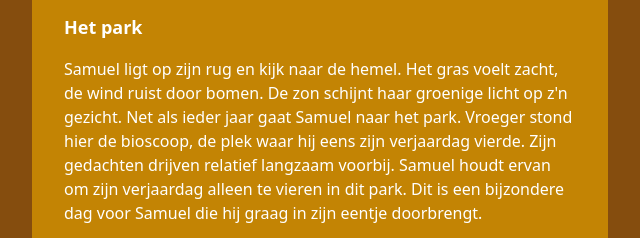
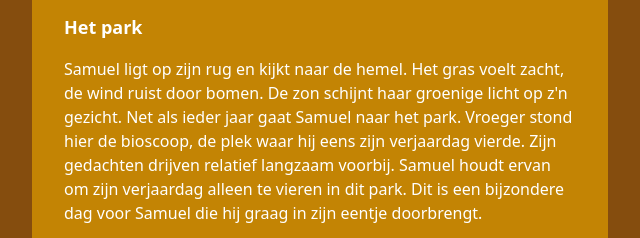
Before and after one commit to ErikGrootoonk/erikweb, a website: page verhalen.html in a window 1280 px wide. Shown: the part 135-373 px from the top of the page, 320-960 px from the left. Drawn offline with Linux system fonts and the light colour scheme.

Commit message:
kleine correcties

```diff
--- a/verhalen.html
+++ b/verhalen.html
@@ -24,7 +24,7 @@
             <p>auteur: Erik Grootoonk, zomer 2023</p>
 
                 <p class="font-semibold text-lg">Het park</p>
-                <p>Samuel ligt op zijn rug en kijk naar de hemel. Het gras voelt zacht, de wind ruist door bomen. De zon schijnt haar groenige licht op z'n gezicht. Net als ieder jaar gaat Samuel naar het park. Vroeger stond hier de bioscoop, de plek waar hij eens zijn verjaardag vierde.  Zijn gedachten drijven relatief langzaam voorbij. Samuel houdt ervan om zijn verjaardag alleen te vieren in dit park.  Dit is een bijzondere dag voor Samuel die hij graag in zijn eentje doorbrengt. </p>
+                <p>Samuel ligt op zijn rug en kijkt naar de hemel. Het gras voelt zacht, de wind ruist door bomen. De zon schijnt haar groenige licht op z'n gezicht. Net als ieder jaar gaat Samuel naar het park. Vroeger stond hier de bioscoop, de plek waar hij eens zijn verjaardag vierde.  Zijn gedachten drijven relatief langzaam voorbij. Samuel houdt ervan om zijn verjaardag alleen te vieren in dit park.  Dit is een bijzondere dag voor Samuel die hij graag in zijn eentje doorbrengt. </p>
                 <p>Er komt iemand aanlopen. Het is een vrouw van rond de veertig. Ze heeft kort rood haar, ze draagt bonte sneakers, een spijkerbroek met daarboven een bloesje. Ze kijken elkaar aan en er is een onderzoekende blik of ze elkaar kennen. Samuel zegt hallo en zij zegt hoi. Ze gaat een eindje verderop zitten en zet een grote tas naast zich neer. Samuel probeert weer zijn gedachten te vertragen, maar dat gaat op één of andere manier niet. Samuel weet wel waarom natuurlijk. Wanneer er een enigszins aantrekkelijke vrouw in de buurt komt, is het gedaan met de langzame gedachten. Dan gaat zijn aandacht onvermijdelijk in haar richting. </p>
 
                 <p>Vooralsnog is het rustig hier en is er nog maar één woord gewisseld. Nu is Samuel meestal niet degene die een gesprek begint, je zou kunnen zeggen dat Samuel een afwachtend type is. Meestal ontbreekt het aan onderwerpen waar je het redelijkerwijs over zou kunnen hebben. Dat is vandaag niet anders en hij doet er het zwijgen toe. Na een tijdje staat de vrouw op en loopt naar het muurtje. Ze loopt er omheen en bekijkt het ding van alle kanten. "Samuel" zegt ze, "wil je me even helpen?" Verbouwereerd staat Samuel op en loopt naar haar toe. "Het idee is dat we de steen die voor het muurtje ligt een stukje opzij te schuiven", zegt ze. "Dan kan ik voelen of er iets onder ligt."</p>
```
